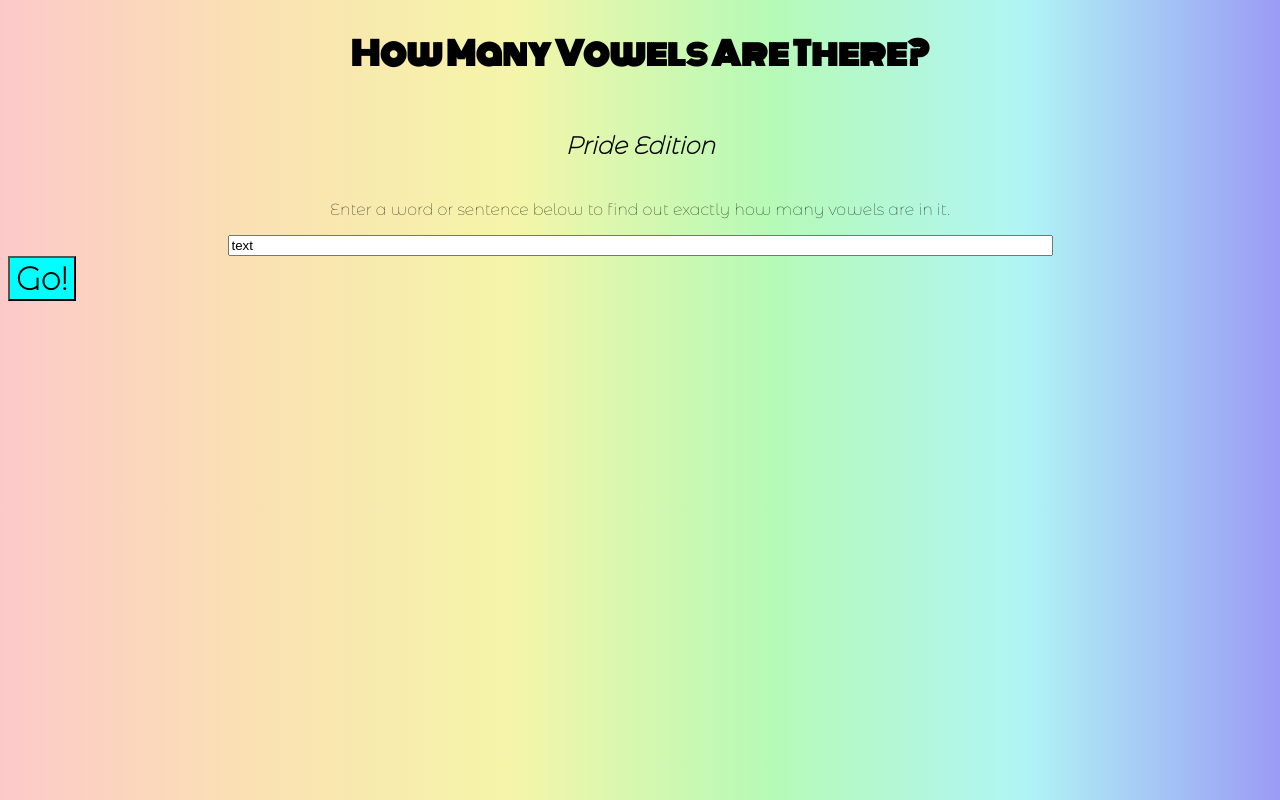
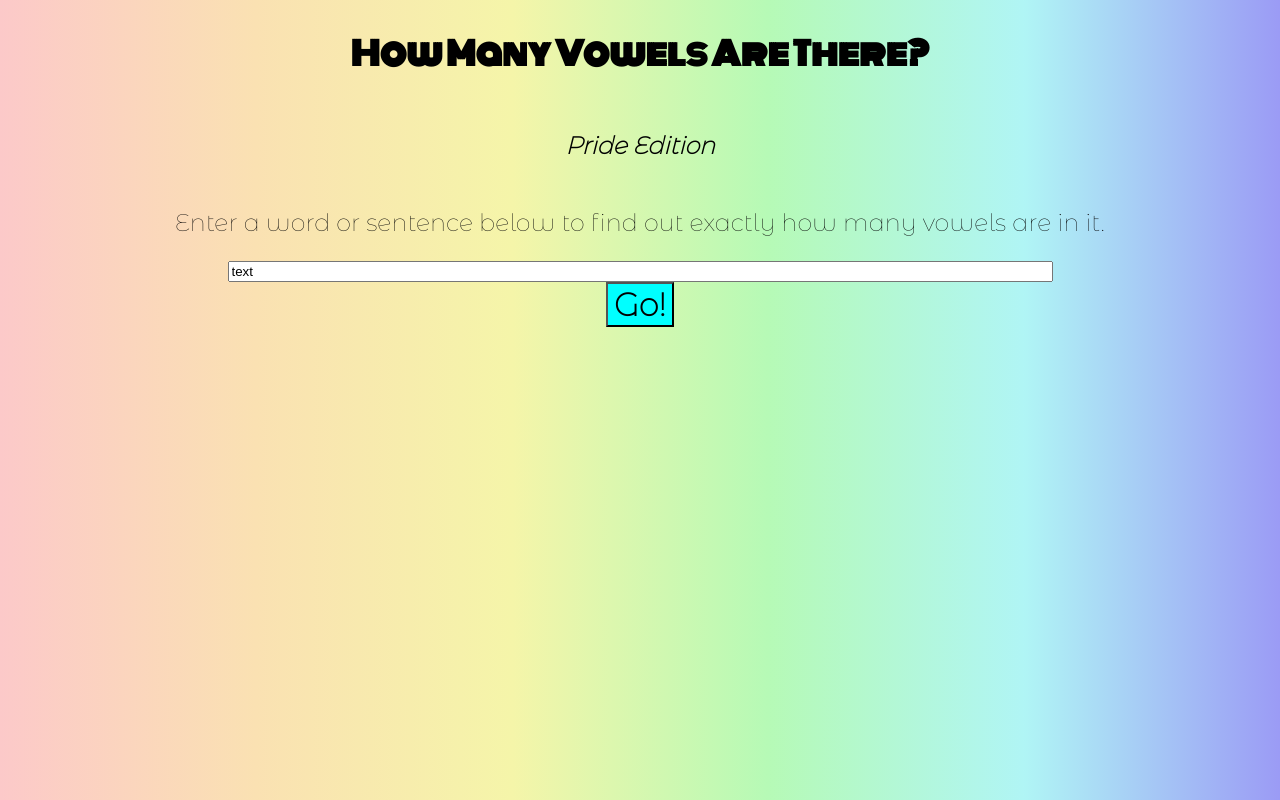
Before and after one commit to cvs181801/vowel-counter, a plain HTML site: page index.html in a window 1280 px wide. Drawn offline with Linux system fonts and the light colour scheme.

Commit message:
add style

```diff
--- a/stylesheet.css
+++ b/stylesheet.css
@@ -32,6 +32,7 @@ h2,
 p {
     text-align: center;
     margin-bottom: 1em;
+    font-size: 1.5em;
 }
 
 .text-box {
@@ -40,13 +41,14 @@ p {
 
 #buttonContainer {
     width: 30em;
-    float: center;
+    margin-left: auto;
+    margin-right: auto;
+    text-align: center;
 }
 
 #go-btn {
         font-size: 2em;
         font-family: var(--ff-Main);
-        float: center;
         background-color: aqua;
     }
 
```
